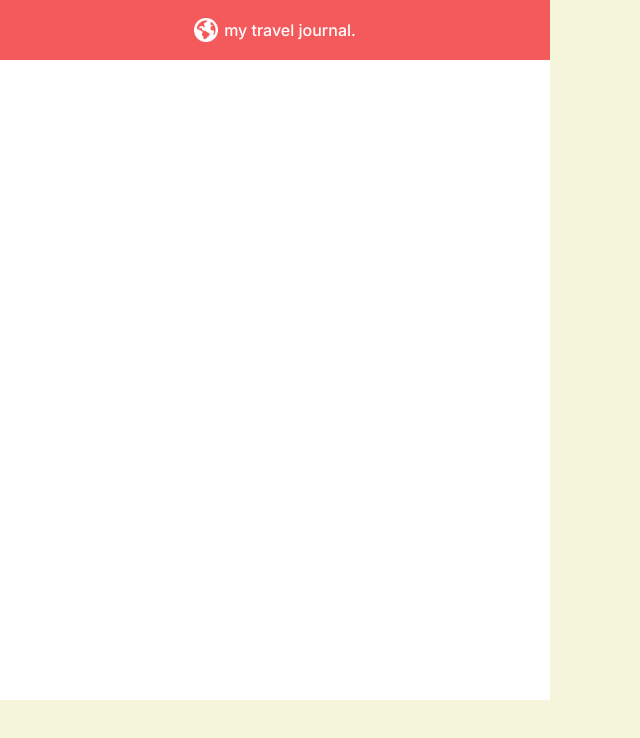
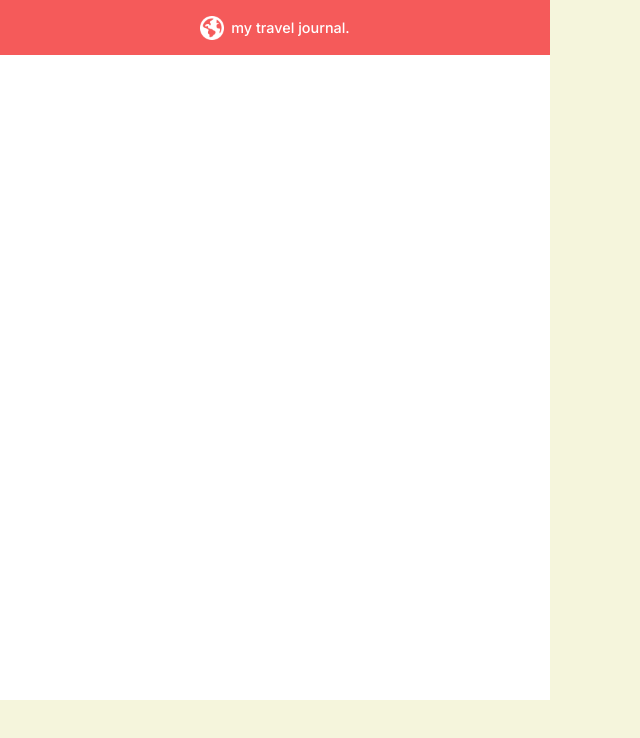
Before and after one commit to gomdopi/scrimba-travel-journal, a React (Vite) app: page / in a window 1280 px wide. Shown: the top 738 px of the page, without its empty margins (0-640 px from the left). Built offline with nearby package versions, Linux system fonts and the light colour scheme; the HTML template or start-up script is replaced by a standard one.

Commit message:
minor css adjustments to match design exactly
provided figma was not providing this info

```diff
--- a/src/index.css
+++ b/src/index.css
@@ -15,16 +15,16 @@ body {
   display: flex;
   justify-content: center;
   align-items: center;
-  background-color: #f45a5b;
-  height: 60px;
+  background-color: #f55a5a;
+  height: 55px;
 }
 
 .header > img {
   width: 24px;
-  margin-right: 6px;
+  margin-right: 7px;
 }
 
 .header > h1 {
   font-weight: 500;
-  font-size: 1rem;
+  font-size: 0.9rem;
 }
```
